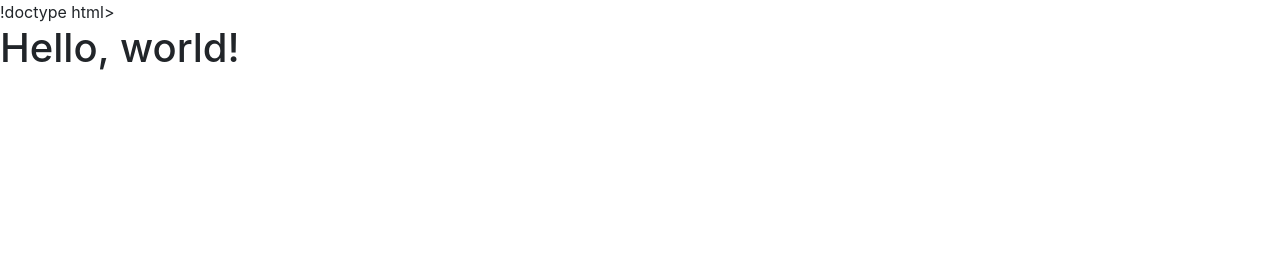
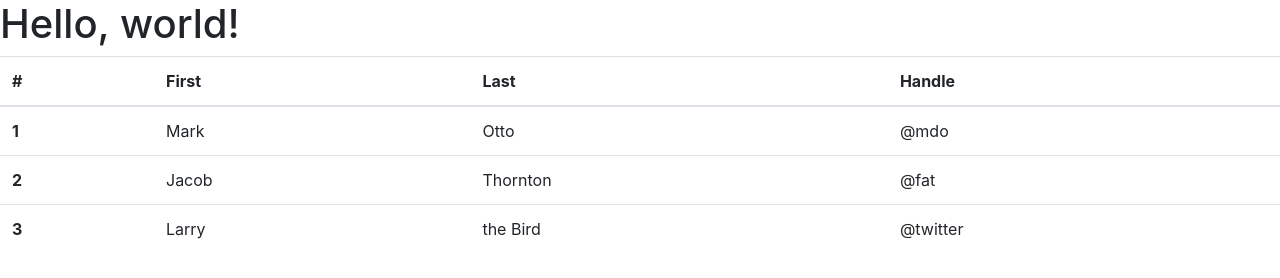
Before and after one commit to bookclubbing/bookclubbing.github.io, a plain HTML site: page index.html in a window 1280 px wide. Drawn offline with nearby package versions, Linux system fonts and the light colour scheme.

Commit message:
Update index.html

```diff
--- a/index.html
+++ b/index.html
@@ -1,4 +1,4 @@
-!doctype html>
+<!doctype html>
 <html lang="en">
   <head>
     <!-- Required meta tags -->
@@ -8,10 +8,41 @@
     <!-- Bootstrap CSS -->
     <link rel="stylesheet" href="https://maxcdn.bootstrapcdn.com/bootstrap/4.0.0/css/bootstrap.min.css" integrity="sha384-Gn5384xqQ1aoWXA+058RXPxPg6fy4IWvTNh0E263XmFcJlSAwiGgFAW/dAiS6JXm" crossorigin="anonymous">
 
-    <title>Hello, world!</title>
+    <title>Home</title>
   </head>
   <body>
     <h1>Hello, world!</h1>
+
+    <table class="table">
+  <thead>
+    <tr>
+      <th scope="col">#</th>
+      <th scope="col">First</th>
+      <th scope="col">Last</th>
+      <th scope="col">Handle</th>
+    </tr>
+  </thead>
+  <tbody>
+    <tr>
+      <th scope="row">1</th>
+      <td>Mark</td>
+      <td>Otto</td>
+      <td>@mdo</td>
+    </tr>
+    <tr>
+      <th scope="row">2</th>
+      <td>Jacob</td>
+      <td>Thornton</td>
+      <td>@fat</td>
+    </tr>
+    <tr>
+      <th scope="row">3</th>
+      <td>Larry</td>
+      <td>the Bird</td>
+      <td>@twitter</td>
+    </tr>
+  </tbody>
+</table>
 
     <!-- Optional JavaScript -->
     <!-- jQuery first, then Popper.js, then Bootstrap JS -->
```
